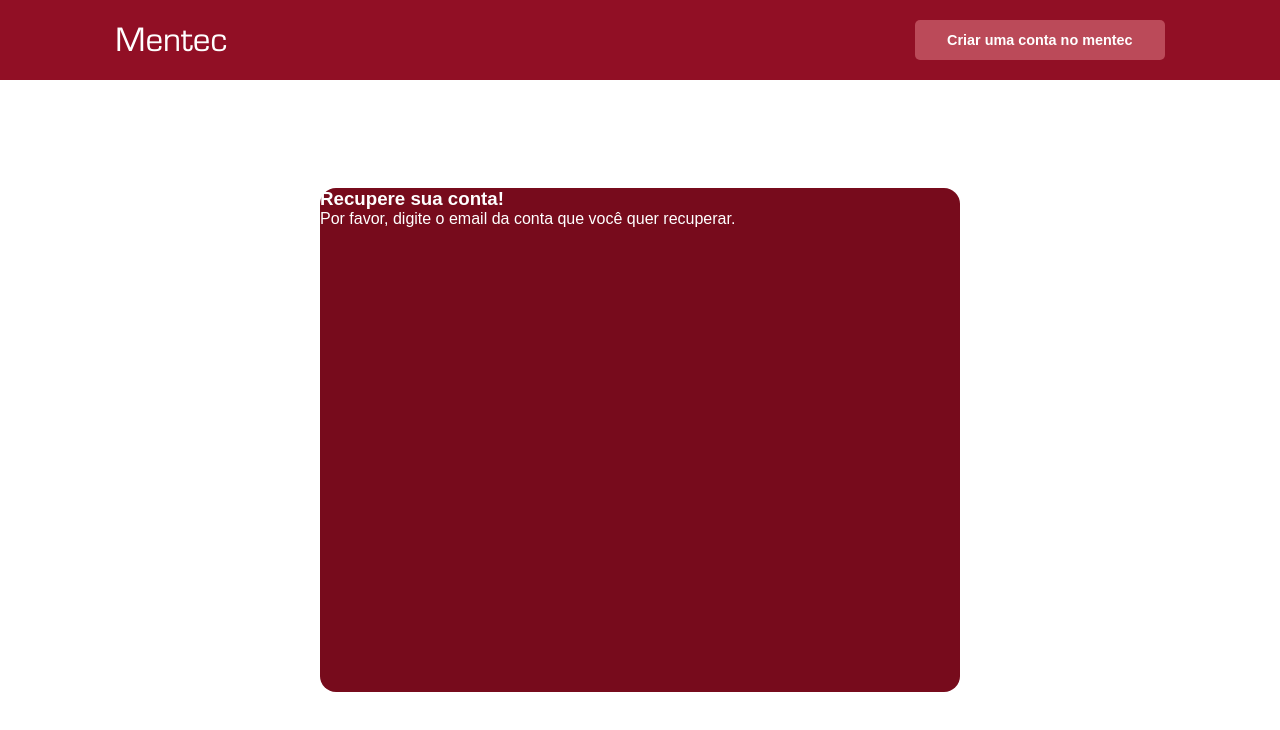
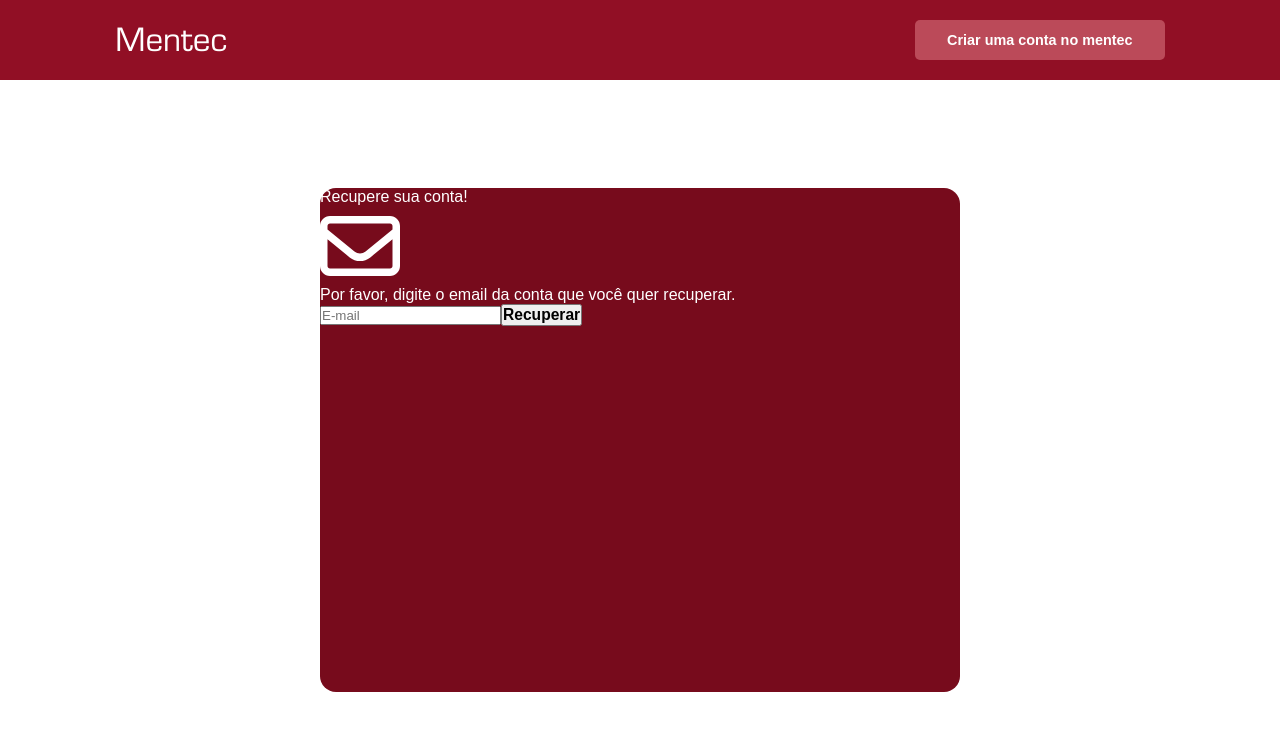
Before and after one commit to devGusta2/Mentec, a React (Create React App) app: page /Recovery in a window 1280 px wide. Shown: the top 730 px of the page. Built offline with nearby package versions, Linux system fonts and the light colour scheme.

Commit message:
Input and button

```diff
--- a/src/Pages/Recovery/index.js
+++ b/src/Pages/Recovery/index.js
@@ -1,5 +1,7 @@
 import styles from './Recovery.module.css';
 import { Link } from 'react-router-dom';
+import { faEnvelope} from '@fortawesome/free-regular-svg-icons';
+import { FontAwesomeIcon } from '@fortawesome/react-fontawesome';
 export default function Recovery() {
     return (
 
@@ -12,8 +14,12 @@ export default function Recovery() {
             </div>
             <div className={styles.formBox}>
                 <form className={styles.formRecovery}>
-                    <h3>Recupere sua conta!</h3>
+                <p>Recupere sua conta!</p>
+                    <FontAwesomeIcon icon={faEnvelope} size='5x'/>
+
                     <p>Por favor, digite o email da conta que você quer recuperar.</p>
+                    <input className={styles.inpt} placeholder='E-mail' />
+                    <button id={styles.btn}><h3>Recuperar</h3></button>
                 </form>
             </div>
         </div>
```
